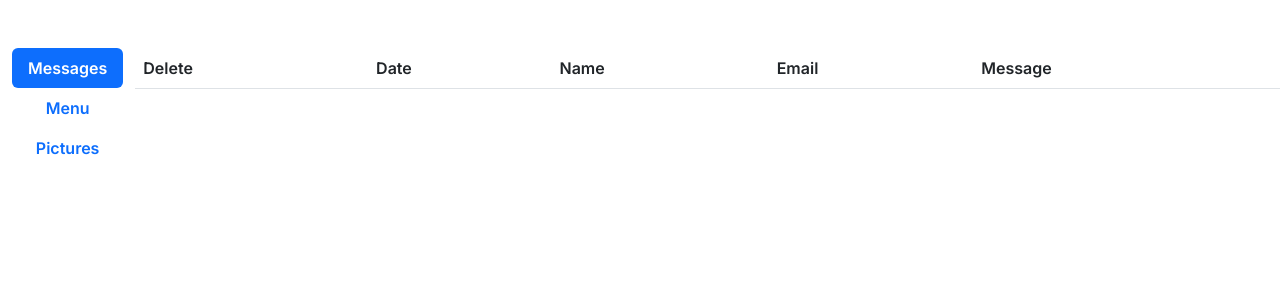
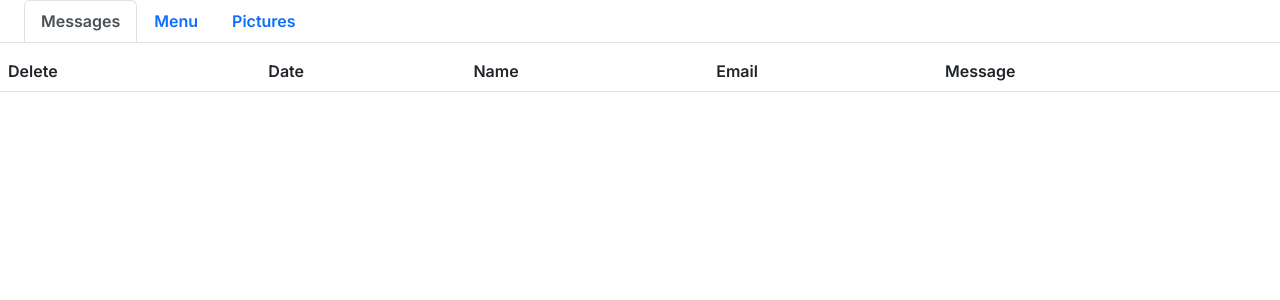
Before and after one commit to n-vh/restaurant, a PHP site: page /admin.php in a window 1280 px wide. Shown: the part 72-372 px from the top of the page. Run offline with PHP 8.4, Linux system fonts and the light colour scheme; the visitor is signed in with stand-in values (Sample User, id 1); data that the repository does not hold is empty.

Commit message:
use tabs instead of pills

```diff
--- a/www/components/dashboard.php
+++ b/www/components/dashboard.php
@@ -15,24 +15,20 @@ if (isset($_GET["page"])) {
 }
 ?>
 
-<div class="d-md-flex align-items-stretch">
-  <div class="p-4 pt-5">
-    <div class="row nav nav-pills">
 <form method="get">
+  <ul class="nav nav-tabs px-4">
     <?php
       foreach($pages as $key => $value) {
         $active = $current_page == $key ? "active" : "";
         echo <<<HTML
-            <li class="nav-item row">
+        <li class="nav-item">
           <button type="submit" name="page" value="$key" class="nav-link text-center m-auto $active">$value</button>
         </li>
         HTML;
       }
     ?>
+  </ul>
 </form>
-    </div>
-  </div>
-  <div id="content" class="py-5 w-100">
+<div id="content" class="py-2 w-100">
   <?php include("components/dashboard/$current_page.php"); ?>
 </div>
-</div>
```
Lines whose indentation alone changed are shown as unchanged.
